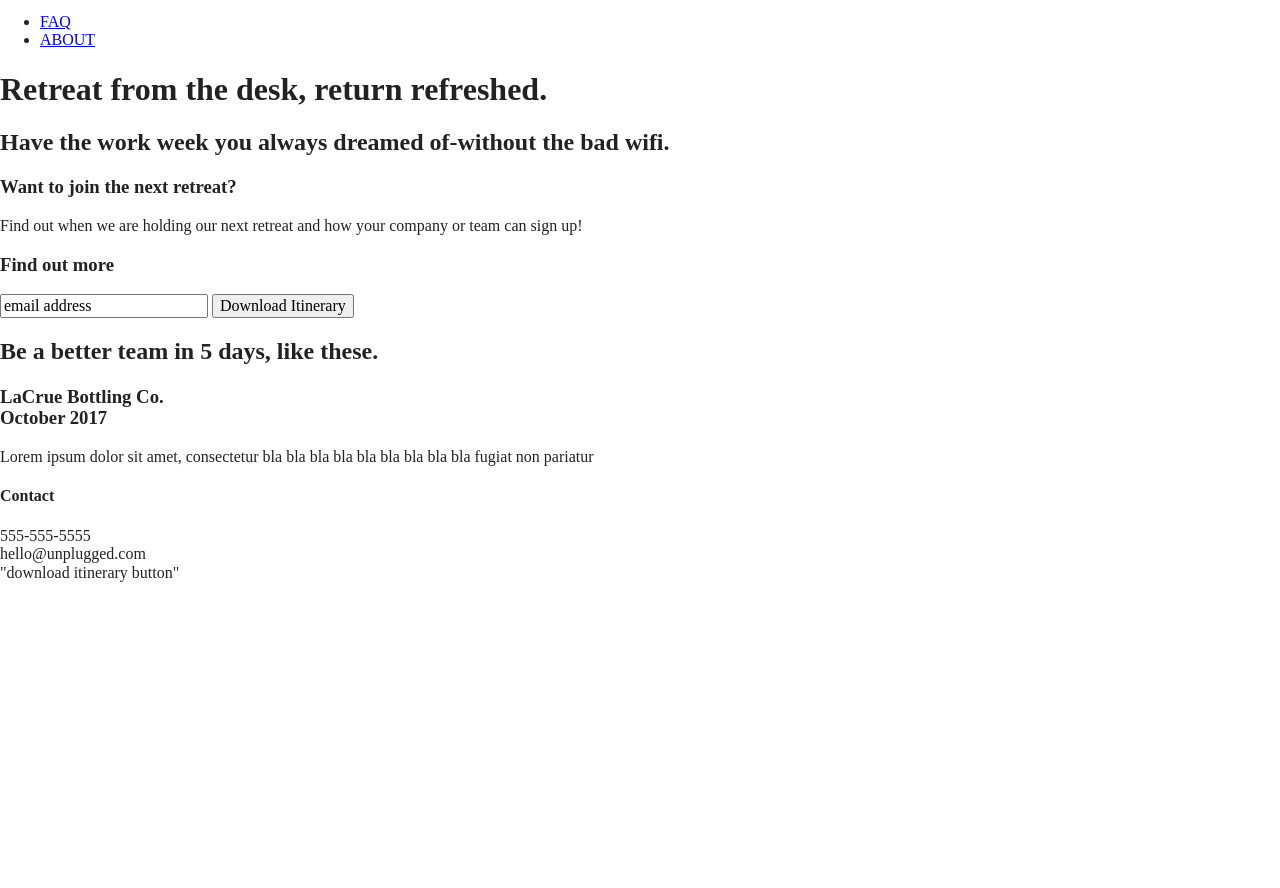
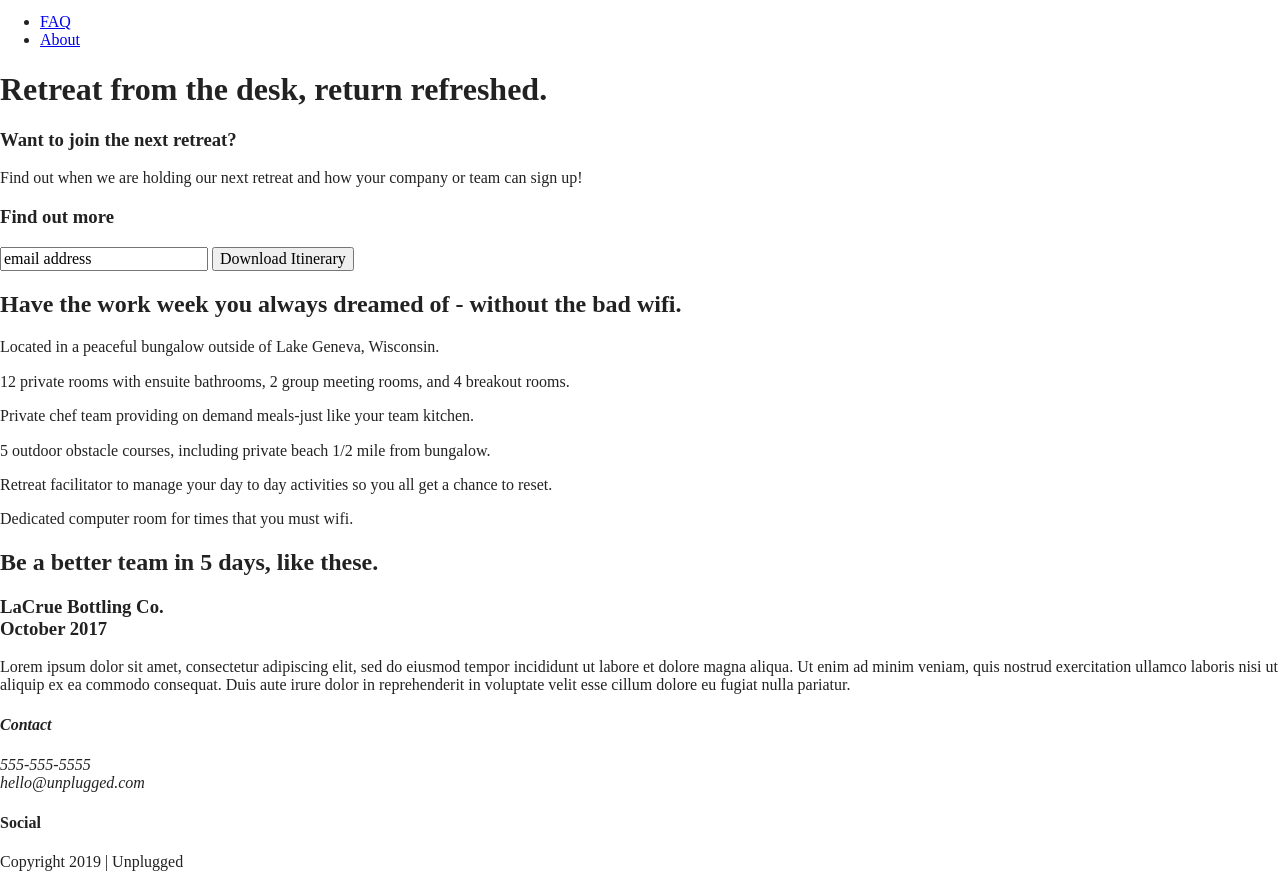
Before and after one commit to dbeez/arcade-responsive, a website built with Parcel: page index.html in a window 1280 px wide. Shown: the part 23-911 px from the top of the page. Before the commit the page ends 800 px from the top, so only its background shows below. Built offline with nearby package versions, Linux system fonts and the light colour scheme.

Commit message:
updated index.html

```diff
--- a/index.html
+++ b/index.html
@@ -25,6 +25,112 @@
 <body>
     <!-- Add your site or application content here -->
 
+  <header>
+    <div class="content-wrapper">
+      <a href="#">
+        <img src="" alt="unplugged logo"></a>
+      <div class="header-divider">
+      </div>
+       <nav>
+        <ul>
+          <li><a href="faq/index.html" target="_blank">FAQ</a></li>
+          <li><a href="about/index.html" target="_blank">About</a></li>
+        </ul>
+       </nav>
+      </div>
+  </header>
+
+  <main>
+    <section class="hero-area">
+      <div class="content-wrapper">
+        <h1>Retreat from the desk, return refreshed.</h1>
+      </div>
+    </section>
+
+    <aside>
+      <div class="content-wrapper">
+        <div class="form-description">
+        <h3>Want to join the next retreat?</h3>
+        <p>Find out when we are holding our next retreat and how your company or team can sign up!</p>
+      </div>
+
+      <div class="form">
+        <h3>Find out more</h3>
+        <input type="text" name="name" value="email address">
+        <input type="button" value="Download Itinerary">
+    </div>
+
+    </aside>
+
+    <section class="features">
+      <div class="content-wrapper">
+          <h2>Have the work week you always dreamed of - without the bad wifi.</h2>
+       <div class="features-item">
+        <article>
+          <p class="fontawesome-icon"></p>
+          <p class="features-item-description">Located in a peaceful bungalow outside of Lake Geneva, Wisconsin.</p>
+        </article>
+        <article>
+          <p class="fontawesome-icon"></p>
+          <p class="features-item-description">12 private rooms with ensuite bathrooms, 2 group meeting rooms, and 4 breakout rooms.</p>
+        </article>
+        <article>
+          <p class="fontawesome-icon"></p>
+          <p class="features-item-description">Private chef team providing on demand meals-just like your team kitchen.</p>
+        </article>
+        <article>
+          <p class="fontawesome-icon"></p>
+          <p class="features-item-description">5 outdoor obstacle courses, including private beach 1/2 mile from bungalow.</p>
+        </article>
+        <article>
+          <p class="fontawesome-icon"></p>
+          <p class="features-item-description">Retreat facilitator to manage your day to day activities so you all get a chance to reset.
+        </article>
+        <article>
+          <p class="fontawesome-icon"></p>
+          <p class="features-item-description">Dedicated computer room for times that you must wifi.</p>
+        </article>
+       </div>
+      </div>
+    </section>
+
+    <section>
+      <section class="reviews">
+        <div class="content-wrapper">
+    </section>
+
+    <section>
+      <h2>Be a better team in 5 days, like these.</h2>
+      <h3>LaCrue Bottling Co.<br>October 2017</h3>
+      <p>Lorem ipsum dolor sit amet, consectetur adipiscing elit, sed do eiusmod tempor incididunt ut labore et dolore magna aliqua. Ut enim ad minim veniam, quis nostrud exercitation ullamco laboris nisi ut aliquip ex ea commodo consequat. Duis aute irure dolor in reprehenderit in voluptate velit esse cillum dolore eu fugiat nulla pariatur. </p>
+    </section>
+
+  </main>
+
+  <footer>
+    <div class="content-wrapper">
+      <div class="footer-content">
+        <div class="contact">
+          <address>
+            <h4>Contact</h4>
+            <p>555-555-5555<br>hello@unplugged.com</p>
+          </address>
+        </div>
+        <div class="social">
+            <h4>Social</h4>
+          <div class="social-icons">
+            <p><a href="https://www.facebook.com/david.harman.338" target ="_blank"></a></p>
+            <p><a href="https://soundcloud.com/david-harman-348495273" target="_blank"></a></p>
+            <p><a href="https://www.instagram.com/skinzbeatr/" target="_blank"></a></p>
+          </div>
+        </div>
+      </div>
+    </div>
+    <div class="copyright">
+      <p>Copyright 2019 | Unplugged</p>
+    </div>
+
+  </footer>
   <script src="js/vendor/modernizr-3.11.2.min.js"></script>
   <script src="js/plugins.js"></script>
   <script src="js/main.js"></script>
@@ -36,69 +142,5 @@
   </script>
   <script src="https://www.google-analytics.com/analytics.js" async></script>
 
-  <header>
-    <div class="content-wrapper">
-      <a href="#"><img src="" alt="unplugged logo"></a>
-      <div class="header-divider">
-      </div>
-       <nav>
-        <ul>
-          <li><a href="faq/index.html" target="_blank">FAQ</a></li>
-          <li><a href="about/index.html" target="_blank">ABOUT</a></li>
-        </ul>
-       </nav>
-      </div>
-  </header>
-
-  <main>
-    <section>
-      <h1>Retreat from the desk, return refreshed.</h1>
-      <h2>Have the work week you always dreamed of-without the bad wifi.</h2>
-    </section>
-
-    <aside>
-      <h3>Want to join the next retreat?</h3>
-      <p>Find out when we are holding our next retreat and how your company or team can sign up!</p>
-    </aside>
-
-    <div class="signup-form">
-      <h3>Find out more</h3>
-      <input type="text" name="name" value="email address">
-      <input type="button" value="Download Itinerary">
-    </div>
-
-    <section>
-      <h2>Be a better team in 5 days, like these.</h2>
-      <h3>LaCrue Bottling Co.<br>October 2017</h3>
-      <p>Lorem ipsum dolor sit amet, consectetur bla bla bla
-      bla bla bla bla bla bla fugiat non pariatur</p>
-    </section>
-
-  </main>
-
-  <footer>
-    <div class="content-wrapper">
-      <div class="footer-content">
-        <div class="contact">
-          <h4>Contact</h4>
-          <p>555-555-5555<br>hello@unplugged.com<br>"download itinerary button"</p>
-          <address>
-
-          </address>
-        </div>
-        <div class="social">
-          <div class="social-icons">
-            <p><a href="https://www.facebook.com/david.harman.338" target ="_blank"></a></p>
-            <p><a href="https://soundcloud.com/david-harman-348495273" target="_blank"></a></p>
-            <p><a href="https://www.instagram.com/skinzbeatr/" target="_blank"></a></p>
-          </div>
-        </div>
-      </div>
-    </div>
-    <div class="copyright">
-    </div>
-
-  </footer>
-
 </body>
 </html>
```
